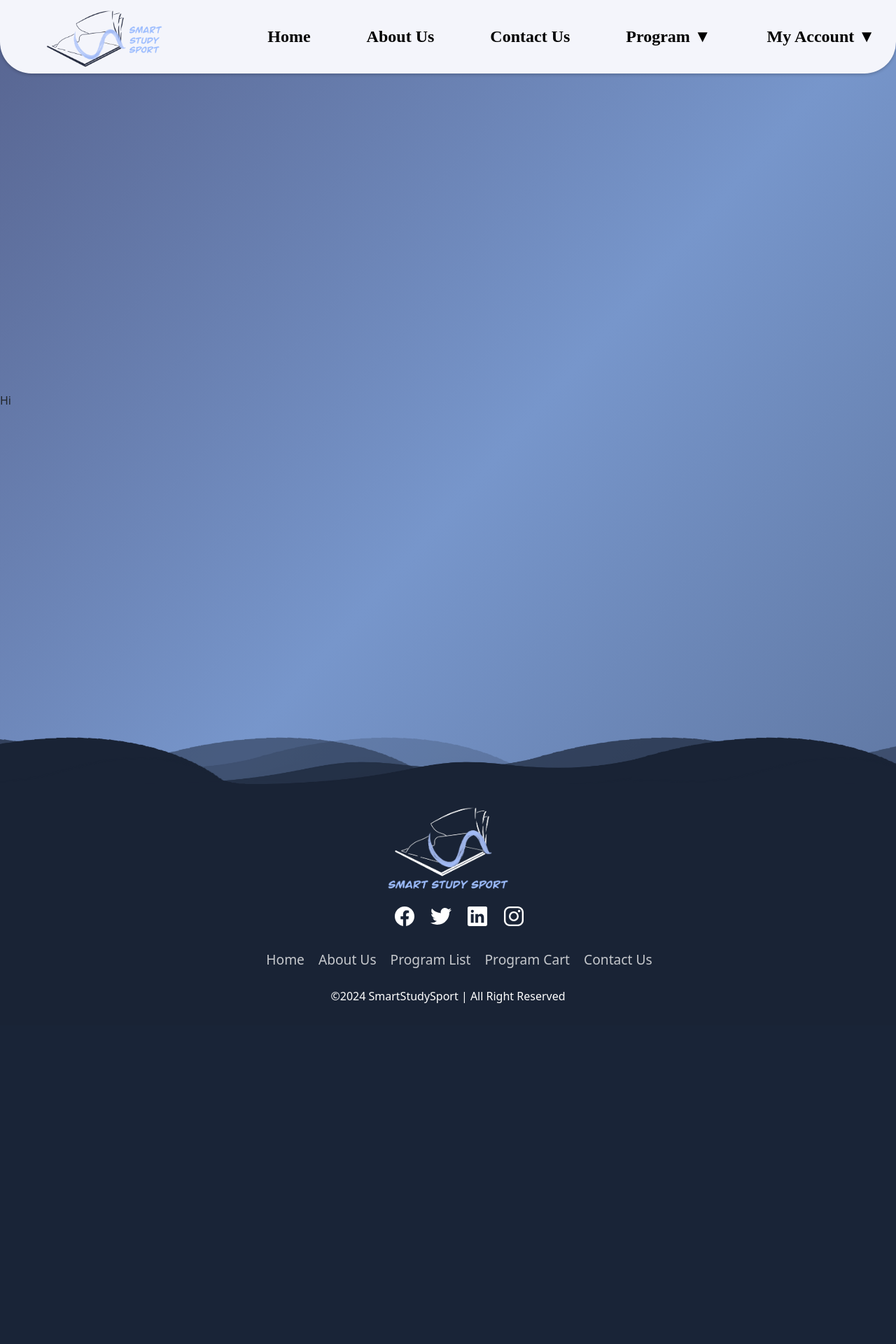
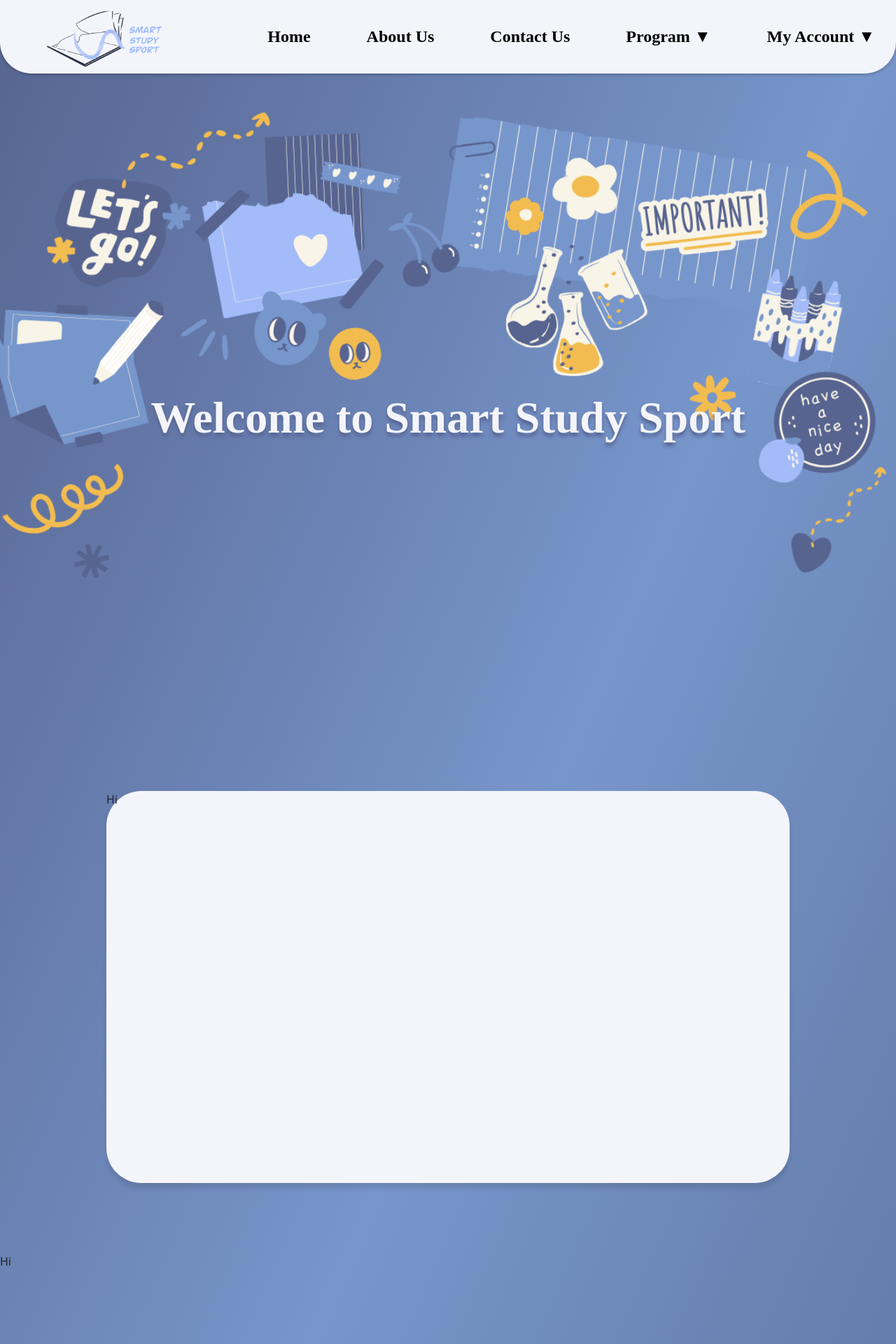
Before and after one commit to MrQin877/WebPro-B2200838, a PHP site: page /AboutUs.html in a window 1280 px wide. Shown: the top 1920 px of the page at 70% size. Before the commit the page ends 1433 px from the top, so only its background shows below. Run offline with PHP 8.4, Linux system fonts and the light colour scheme.

Commit message:
Homepage & AboutUs update
add background and adjust margin

```diff
--- a/AboutUS.css
+++ b/AboutUS.css
@@ -1,12 +1,24 @@
-body,h1,h2,p,ul{ /*Set up overall style*/
-    margin: 0;
-    padding: 0;
+
+section{
+    height:100vh;
 }
 
-body{ /*Set up body font type*/
-    background-image: linear-gradient(to bottom right, #576490, #7796CB, #5a7099)
+.firsection {
+    margin-top: 7%;
+    background-image: url(Gt.png);
+    background-size:contain;
+    background-repeat: no-repeat;
+    background-position: center;
+    width: 100%;
+    display: flex;
+    align-items: center;
+    justify-content: center;
+
+
 }
 
-section{
-    height:70vh;
+.firsection .container {
+    margin-top:20%;
+    text-align:center;
+
 }
--- a/AboutUs.html
+++ b/AboutUs.html
@@ -4,13 +4,24 @@
     <meta charset="UTF-8">
     <meta name="viewport" content="width=device-width, initial-scale=1.0">
     <title>Smart Study Sport- About Us</title>
+    <script type="text/javascript" src="https://db.onlinewebfonts.com/s/71976204cf6d53991ececd406824ec45?family=Jack+Armstrong+BB"></script>
+    <link href="https://cdn.jsdelivr.net/npm/bootstrap@5.3.3/dist/css/bootstrap.min.css" rel="stylesheet">
+    <link rel="stylesheet" href="HomePage.css">
     <link rel="stylesheet" href="AboutUS.css">
     <script src="multiUsage.js" defer></script>
 </head>
 <body>
     <headers></headers>
-    <section>
-        Hi
+    <section class="firsection">
+        <div class="container">
+            <h1 class="Jack-large-word" style="font-size: 400%;">Welcome to Smart Study Sport</h1>
+            <p class="Jack-normal-word"></p>
+        </div>
+    </section>
+    <section class="align-center" style="margin-top: 11%;">
+        <div class="white-block">
+            <p class="">Hi</p>
+        </div>
     </section>
 
     <section>
--- a/HomePage.css
+++ b/HomePage.css
@@ -121,6 +121,12 @@ body {
 .Title-block {
     width: 80%;
     height: 15%;
+    display: flex;
+    flex-direction: row;
+}
+.Title-block img{
+    margin-left:2%;
+    margin-bottom: 3%;
 }
 
 .Body-block {
@@ -190,3 +196,10 @@ body {
 .bg {
     background-color: #576490;
 }
+
+.bgb {
+    background-image: url(Gt1.png);
+    background-size:contain;
+    background-repeat: no-repeat;
+    background-position:  top right;
+}
```
Also changed, not shown: HomePage.html (+6 -5 lines), Gt.png (added), Gt1.png (added), book-w.png (added).
